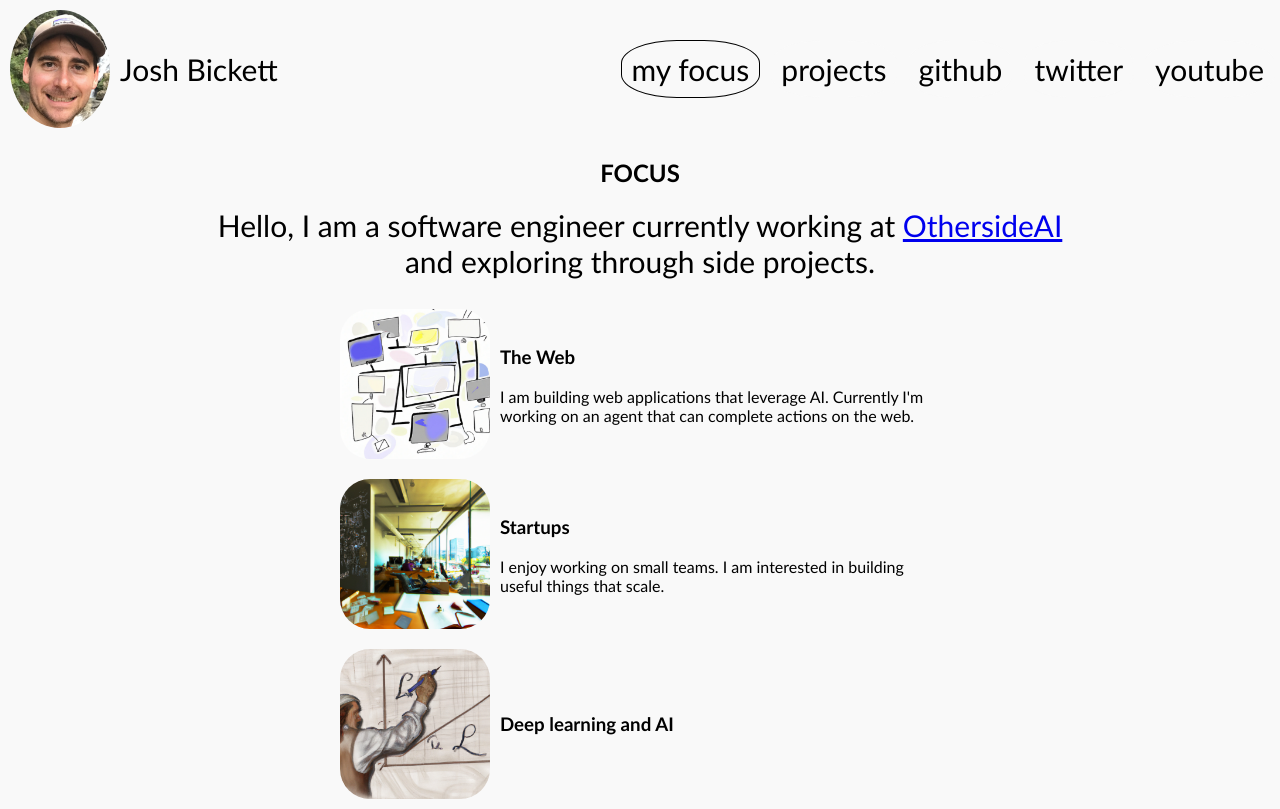
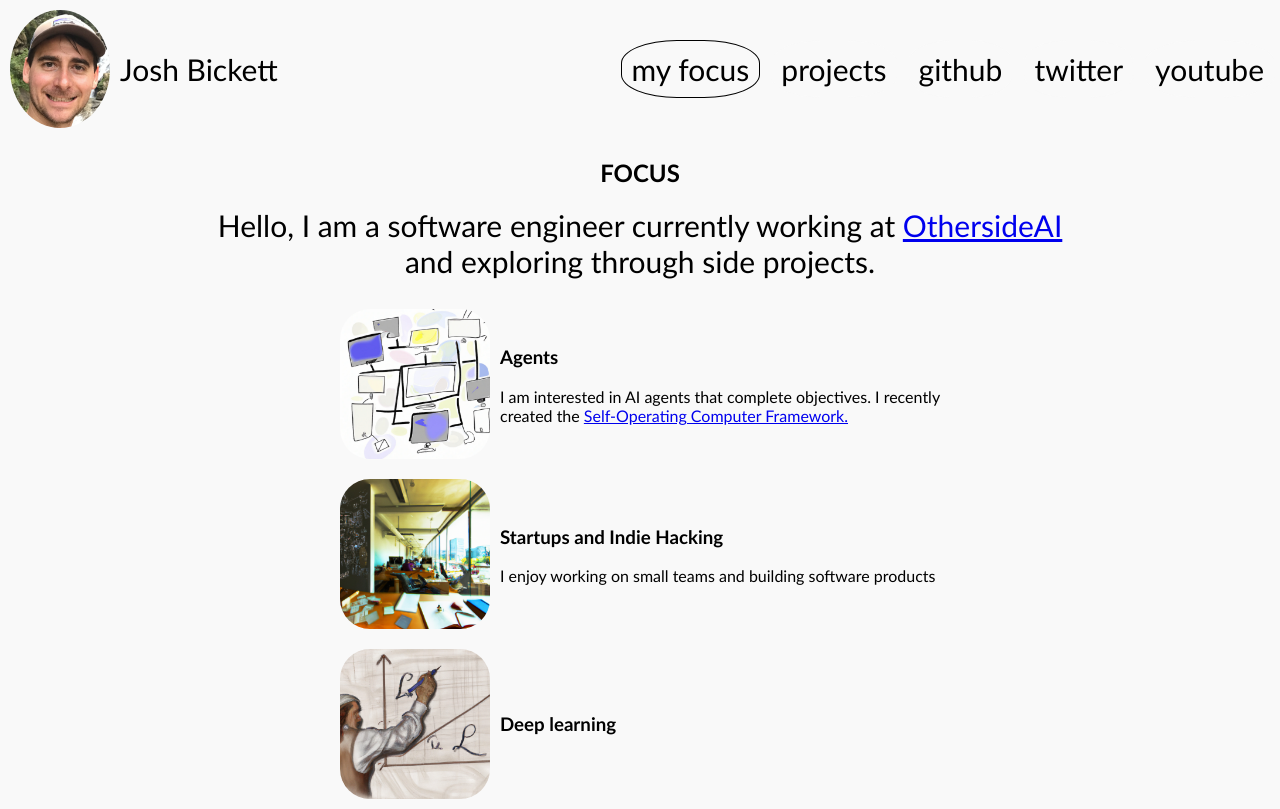
Before and after one commit to joshbickett/bickett.ai, a React (Create React App) app: page / in a window 1280 px wide. Built offline with nearby package versions, Linux system fonts and the light colour scheme.

Commit message:
Updates for `self-operating-computer`

```diff
--- a/src/pages/Focus.js
+++ b/src/pages/Focus.js
@@ -36,31 +36,39 @@ export const Focus = () => {
         </FocusContainer>
         <InnerContainer>
           <ContentContainer>
-            <ProfileImages src={webImage} alt="writing" />
+            <ProfileImages src={webImage} />
             <ContentTextContainer>
-              <h3>The Web</h3>
+              <h3>Agents</h3>
               <p>
-                I am building web applications that leverage AI. Currently I'm
-                working on an agent that can complete actions on the web.
+                I am interested in AI agents that complete objectives. I
+                recently created the{" "}
+                <a href="https://github.com/OthersideAI/self-operating-computer">
+                  Self-Operating Computer Framework.
+                </a>
               </p>
             </ContentTextContainer>
           </ContentContainer>
           <ContentContainer>
-            <ProfileImages src={startupImage} alt="writing" />
+            <ProfileImages src={startupImage} />
             <ContentTextContainer>
-              <h3>Startups</h3>
+              <h3>Startups and Indie Hacking</h3>
               <p>
-                I enjoy working on small teams. I am interested in building
-                useful things that scale.
+                I enjoy working on small teams and building software products
               </p>
             </ContentTextContainer>
           </ContentContainer>
           <ContentContainer>
-            <ProfileImages src={scienceImg} alt="focus" />
+            <ProfileImages src={scienceImg} />
             <ContentTextContainer>
-              <h3>Deep learning and AI</h3>
+              <h3>Deep learning</h3>
             </ContentTextContainer>
           </ContentContainer>
+          {/* <ContentContainer>
+            <ProfileImages src={scienceImg} />
+            <ContentTextContainer>
+              <h3>Operating Systems</h3>
+            </ContentTextContainer>
+          </ContentContainer> */}
         </InnerContainer>
       </MainContainer>
     </div>
--- a/src/pages/Projects.js
+++ b/src/pages/Projects.js
@@ -4,6 +4,7 @@ import musicImage from "../assets/music.png";
 import gaitImage from "../assets/gait-2.png";
 import RobotImage from "../assets/robot.png";
 import MysteriesImage from "../assets/mysteries.jpg";
+import SelfOperatingComputerImage from "../assets/soc.png";
 export const Projects = ({ isMobile }) => {
   return (
     <div>
@@ -24,6 +25,38 @@ export const Projects = ({ isMobile }) => {
               margin: "50px 0px",
             }}
           >
+            <div
+              style={{
+                display: "flex",
+                alignItems: "center",
+                justifyContent: "flex-start",
+              }}
+              className="content-container"
+            >
+              <img
+                src={SelfOperatingComputerImage}
+                alt="writing"
+                style={{ width: "200px", borderRadius: "30px", margin: "10px" }}
+              />
+              <div>
+                <h3>
+                  <a href="https://github.com/OthersideAI/self-operating-computer">
+                    The Self-Operating Computer Framework
+                  </a>
+                </h3>
+                <p>
+                  A framework to enable multimodal models to operate computers
+                  similar to how humans do. VentureBeat publish an{" "}
+                  <a href="https://venturebeat.com/ai/the-self-operating-computer-emerges/">
+                    article
+                  </a>{" "}
+                  about it. There are a few demos available on Youtube such as{" "}
+                  <a href="https://www.youtube.com/watch?v=UKRti40U8IA&t=6s">
+                    this one.
+                  </a>
+                </p>
+              </div>
+            </div>
             <div
               style={{
                 display: "flex",
```
Also changed, not shown: 1 other file (tests, documents, lock files or other folders).
